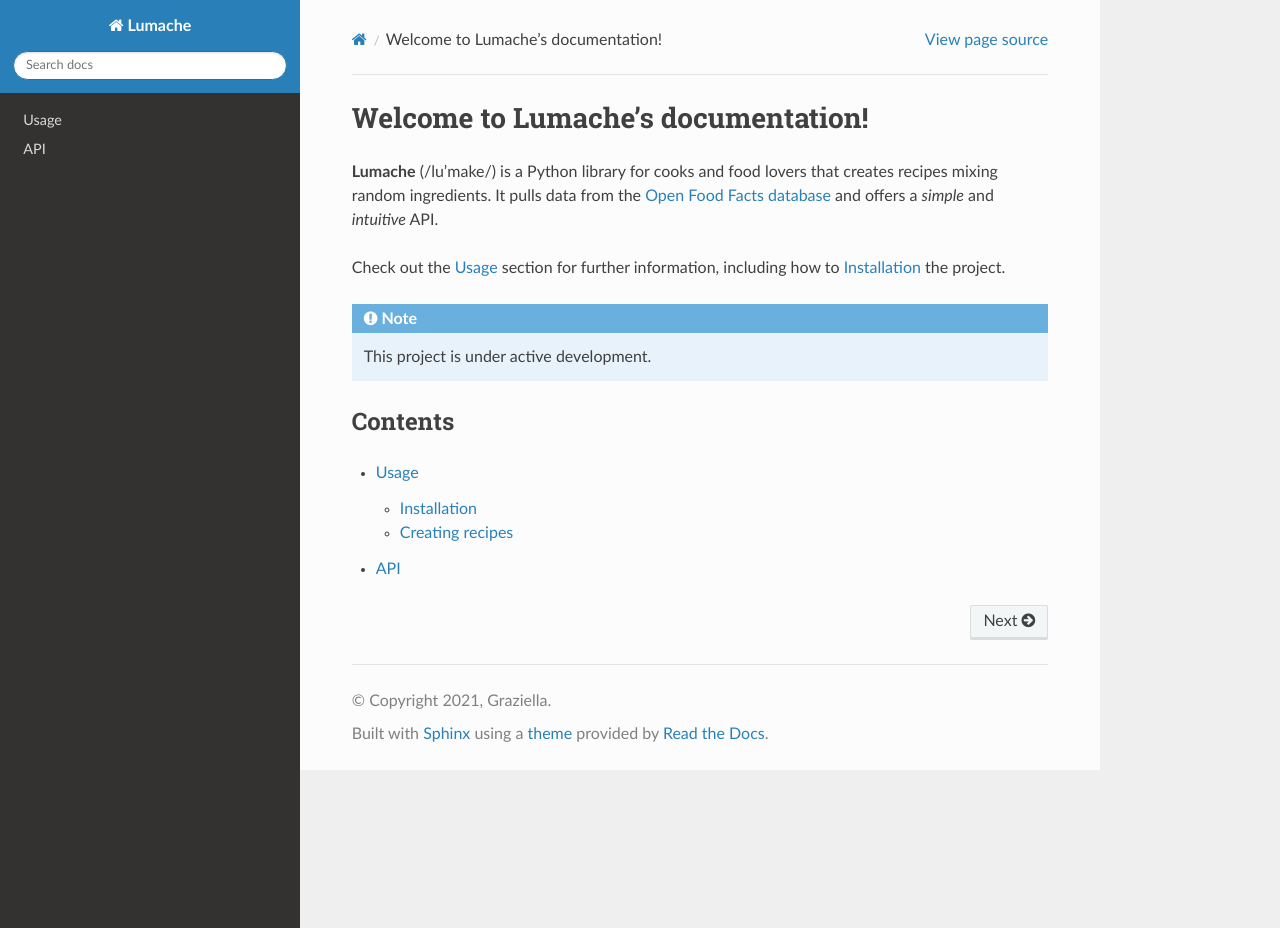
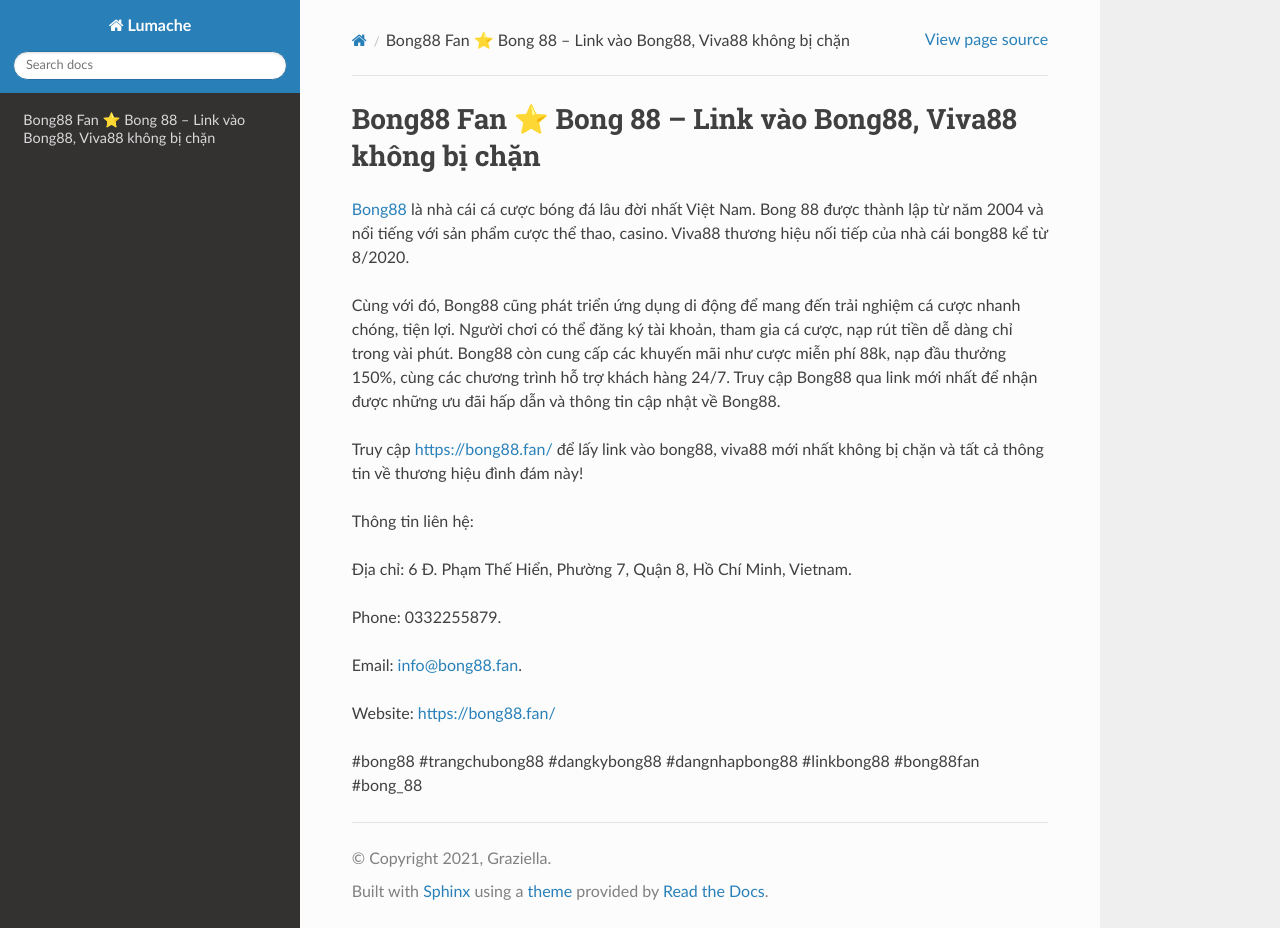
Before and after one commit to moonneil524kawb/bong88fan, a Sphinx documentation site: the page built from docs/source/index.rst, in a window 1280 px wide and 928 px high. Built offline with Sphinx 7.4.7 and the Read the Docs theme 3.1.0, drawn with Linux system fonts in a browser that asks for light colours.

Commit message:
Update index.rst

```diff
--- a/docs/source/index.rst
+++ b/docs/source/index.rst
@@ -1,22 +1,21 @@
-Welcome to Lumache's documentation!
+Bong88 Fan ⭐ Bong 88 – Link vào Bong88, Viva88 không bị chặn
 ===================================
 
-**Lumache** (/lu'make/) is a Python library for cooks and food lovers
-that creates recipes mixing random ingredients.
-It pulls data from the `Open Food Facts database <https://world.openfoodfacts.org/>`_
-and offers a *simple* and *intuitive* API.
+`Bong88 <https://bong88.fan/>`_ là nhà cái cá cược bóng đá lâu đời nhất Việt Nam. Bong 88 được thành lập từ năm 2004 và nổi tiếng với sản phẩm cược thể thao, casino. Viva88 thương hiệu nối tiếp của nhà cái bong88 kể từ 8/2020.
 
-Check out the :doc:`usage` section for further information, including
-how to :ref:`installation` the project.
+Cùng với đó, Bong88 cũng phát triển ứng dụng di động để mang đến trải nghiệm cá cược nhanh chóng, tiện lợi. Người chơi có thể đăng ký tài khoản, tham gia cá cược, nạp rút tiền dễ dàng chỉ trong vài phút. Bong88 còn cung cấp các khuyến mãi như cược miễn phí 88k, nạp đầu thưởng 150%, cùng các chương trình hỗ trợ khách hàng 24/7. Truy cập Bong88 qua link mới nhất để nhận được những ưu đãi hấp dẫn và thông tin cập nhật về Bong88.
 
-.. note::
+Truy cập https://bong88.fan/ để lấy link vào bong88, viva88 mới nhất không bị chặn và tất cả thông tin về thương hiệu đình đám này!
 
-   This project is under active development.
 
-Contents
---------
+Thông tin liên hệ:
 
-.. toctree::
+Địa chỉ: 6 Đ. Phạm Thế Hiển, Phường 7, Quận 8, Hồ Chí Minh, Vietnam.
 
-   usage
-   api
+Phone: 0332255879.
+
+Email: info@bong88.fan.
+
+Website: https://bong88.fan/
+
+#bong88 #trangchubong88 #dangkybong88 #dangnhapbong88 #linkbong88 #bong88fan #bong_88
```
